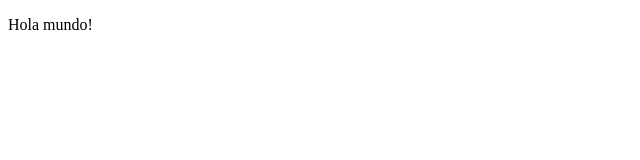
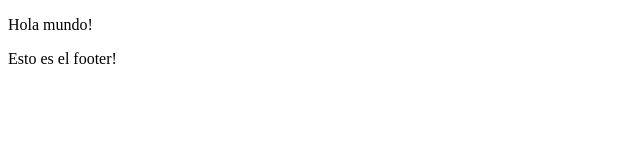
Before and after one commit to Salme92/exampleCOREGIT, a plain HTML site: page index.html in a window 1280 px wide. Shown: the full height of the page, 0-640 px from the left. Drawn offline with Linux system fonts and the light colour scheme.

Commit message:
New changes on project

```diff
--- a/index.html
+++ b/index.html
@@ -7,5 +7,10 @@
 </head>
 <body>
     <p>Hola mundo!</p>
+
+
+    <footer>
+        <span> Esto es el footer! </span>
+    </footer>
 </body>
 </html>
```
